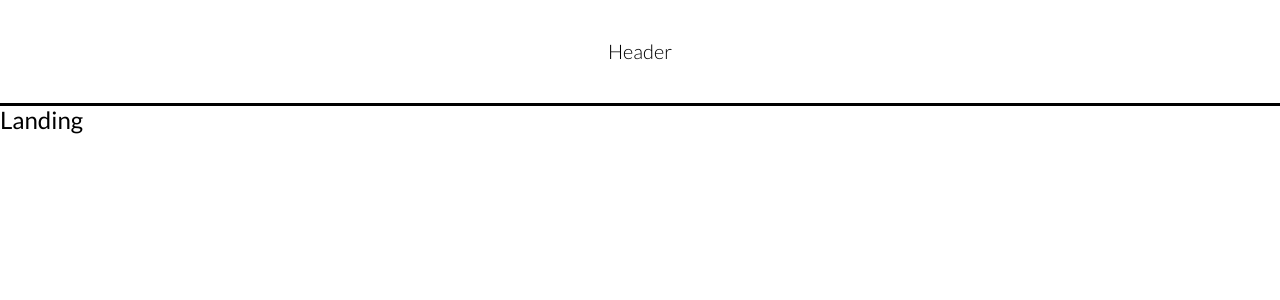
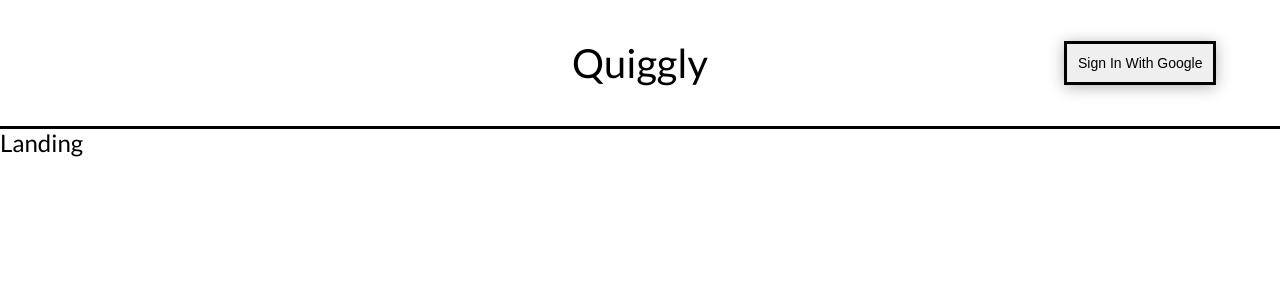
Before and after one commit to MatthewGreenberg/express-server, a React (Create React App) app in the folder client/: page / in a window 1280 px wide. Shown: the top 300 px of the page. Built offline with nearby package versions, Linux system fonts and the light colour scheme.

Commit message:
style header

```diff
--- a/client/src/components/Header/Header.js
+++ b/client/src/components/Header/Header.js
@@ -5,7 +5,8 @@ export default class Header extends React.Component {
   render() {
     return (
       <div className='header'>
-        Header
+        <h1 className='header__title'>Quiggly</h1>
+        <button className='header__button'>Sign In With Google</button>
       </div>
     );
   }
--- a/client/src/components/Header/header.css
+++ b/client/src/components/Header/header.css
@@ -1,7 +1,23 @@
 .header {
   display: flex;
-  justify-content: center;
+  justify-content: space-around;
   align-items: center;
   font-size: 20px;
   border-bottom: 3px solid black;
   padding: 2em 0; }
+
+.header__button {
+  border: 3px solid black;
+  cursor: pointer;
+  color: black;
+  font-weight: 400;
+  font-size: 14px;
+  padding: 0.75em;
+  box-shadow: 0px 2px 15px rgba(0, 0, 0, 0.3);
+  position: absolute;
+  right: 5%;
+  transition: all 0.2s; }
+  .header__button:focus {
+    outline: none; }
+  .header__button:hover {
+    box-shadow: 0px 1px 1px rgba(0, 0, 0, 0.5); }
--- a/client/src/components/Header/header.scss
+++ b/client/src/components/Header/header.scss
@@ -1,8 +1,27 @@
 .header  {
   display: flex;
-  justify-content: center;
+  justify-content: space-around;
   align-items: center;
   font-size: 20px;
   border-bottom: 3px solid black;
   padding: 2em 0;
 }
+
+.header__button {
+  border: 3px solid black;
+  cursor: pointer;
+  color: black;
+  font-weight: 400;
+  font-size: 14px;
+  padding: 0.75em;
+  box-shadow: 0px 2px 15px rgba(0,0,0,0.3);
+  position: absolute;
+  right: 5%;
+  transition: all 0.2s;
+  &:focus {
+    outline: none;
+  }
+  &:hover {
+    box-shadow: 0px 1px 1px rgba(0,0,0,0.5);
+  }
+}
```
